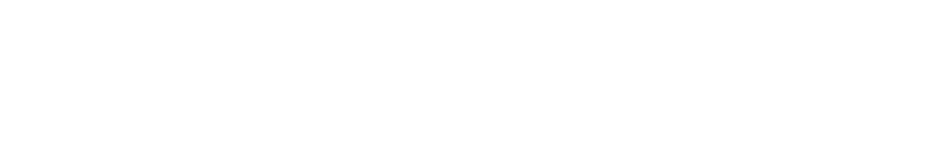
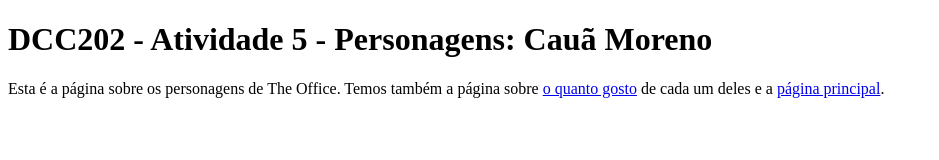
Before and after one commit to ufjf-dcc202/ufjf-dcc202-2023-3-b-atv5-CauaMoreno, a website: page personagens.html in a window 1280 px wide. Shown: the whole page, without its empty margins (0-939 px from the left). Drawn offline with Linux system fonts and the light colour scheme.

Commit message:
configura personagens.html

```diff
--- a/personagens.html
+++ b/personagens.html
@@ -3,9 +3,12 @@
 <head>
     <meta charset="UTF-8">
     <meta name="viewport" content="width=device-width, initial-scale=1.0">
-    <title>Document</title>
+    <title>DCC202 - Atividade 5 - Personagens: Cauã Moreno</title>
 </head>
 <body>
-
+    <main>
+        <h1>DCC202 - Atividade 5 - Personagens: Cauã Moreno</h1>
+        <p>Esta é a página sobre os personagens de The Office. Temos também a página sobre <a href="preferencias.html">o quanto gosto</a> de cada um deles e a <a href="index.html">página principal</a>.</p>
+    </main>
 </body>
 </html>
```
